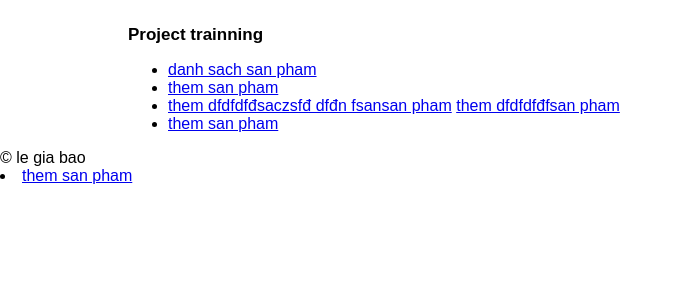
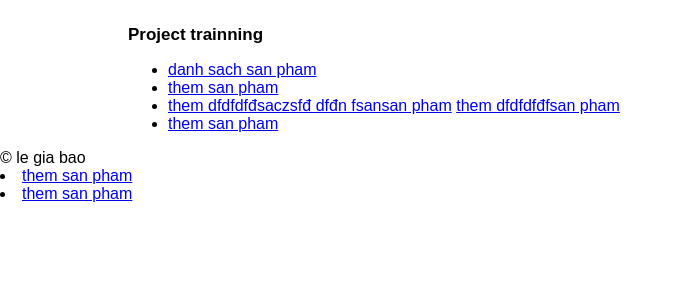
Before and after one commit to leduchoangviet/Project, a PHP site: page / in a window 1280 px wide. Shown: the top 300 px of the page, without its empty margins (0-682 px from the left). Run offline with PHP 8.4, Linux system fonts and the light colour scheme.

Commit message:
them nhieu file lam

```diff
--- a/lab3/Index.php
+++ b/lab3/Index.php
@@ -15,7 +15,11 @@
 	</li>
 
 </ul>
+
 <?php include_once("footer.php"); ?>
-<li>
+	<li>
 		<a href="/lab3/add_product.php">them san pham</a>
 	</li>
+	<li>
+		<a href="/lab3/add_product.php">them san pham</a>
+	</li>
```
Also changed, not shown: Test1.txt (line endings or trailing spaces), index.html.txt (added).
